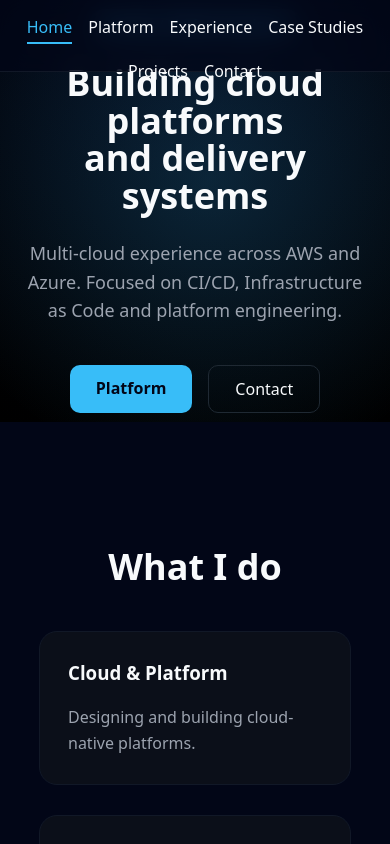
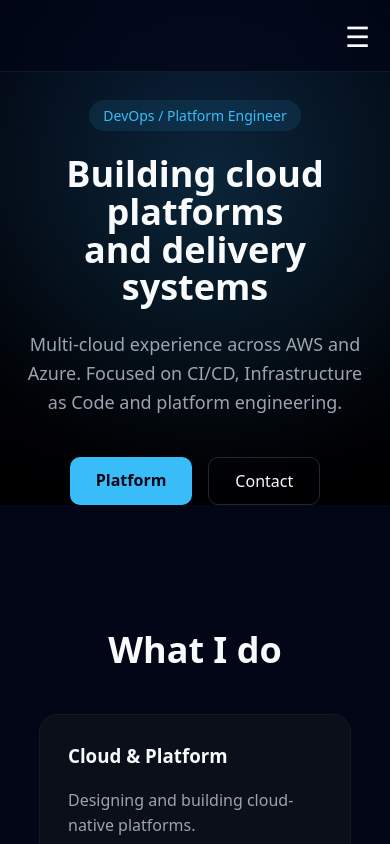
Before and after one commit to GravityZap/devops-portfolio, a React (Vite) app: page / in a window 390 px wide. Shown: the top 844 px of the page. Built offline with nearby package versions, Linux system fonts and the light colour scheme.

Commit message:
Menu refinement

```diff
--- a/src/components/Hero.jsx
+++ b/src/components/Hero.jsx
@@ -36,6 +36,7 @@ export default function Hero() {
 const styles = {
   wrapper: {
     minHeight: "50vh",
+    paddingTop: 100,
     display: "flex",
     alignItems: "center",
     justifyContent: "center",
--- a/src/components/Navbar.jsx
+++ b/src/components/Navbar.jsx
@@ -1,8 +1,36 @@
+import { useState, useEffect } from "react";
 import { NavLink } from "react-router-dom";
 
 export default function Navbar() {
+  const [open, setOpen] = useState(false);
+  const [isMobile, setIsMobile] = useState(window.innerWidth < 768);
+
+  useEffect(() => {
+    const onResize = () => setIsMobile(window.innerWidth < 768);
+    window.addEventListener("resize", onResize);
+    return () => window.removeEventListener("resize", onResize);
+  }, []);
+
   return (
     <nav style={styles.nav}>
+      {isMobile ? (
+        <>
+          <button style={styles.burger} onClick={() => setOpen(!open)}>
+            ☰
+          </button>
+
+          {open && (
+            <div style={styles.mobileMenu}>
+              <MobileNavItem to="/" onClick={() => setOpen(false)}>Home</MobileNavItem>
+              <MobileNavItem to="/platform" onClick={() => setOpen(false)}>Platform</MobileNavItem>
+              <MobileNavItem to="/experience" onClick={() => setOpen(false)}>Experience</MobileNavItem>
+              <MobileNavItem to="/case-studies" onClick={() => setOpen(false)}>Case Studies</MobileNavItem>
+              <MobileNavItem to="/projects" onClick={() => setOpen(false)}>Projects</MobileNavItem>
+              <MobileNavItem to="/contact" onClick={() => setOpen(false)}>Contact</MobileNavItem>
+            </div>
+          )}
+        </>
+      ) : (
         <div style={styles.links}>
           <NavItem to="/">Home</NavItem>
           <NavItem to="/platform">Platform</NavItem>
@@ -11,6 +39,7 @@ export default function Navbar() {
           <NavItem to="/projects">Projects</NavItem>
           <NavItem to="/contact">Contact</NavItem>
         </div>
+      )}
     </nav>
   );
 }
@@ -31,6 +60,22 @@ function NavItem({ to, children }) {
   );
 }
 
+function MobileNavItem({ to, children, onClick }) {
+  return (
+    <NavLink
+      to={to}
+      end
+      onClick={onClick}
+      style={({ isActive }) => ({
+        ...styles.mobileLink,
+        color: isActive ? "#38bdf8" : "#f8fafc"
+      })}
+    >
+      {children}
+    </NavLink>
+  );
+}
+
 const styles = {
   nav: {
     position: "fixed",
@@ -39,30 +84,54 @@ const styles = {
     width: "100%",
     height: 72,
     display: "flex",
-    justifyContent: "space-between",
+    justifyContent: "flex-end",
     alignItems: "center",
     padding: "16px 20px",
-    gap: 14,
-    flexWrap: "wrap",
     background: "rgba(2,6,23,0.75)",
     backdropFilter: "blur(12px)",
     borderBottom: "1px solid #111827",
     zIndex: 1000
   },
-  logo: {
-    fontWeight: 700,
-    letterSpacing: 0.5,
-    color: "#38bdf8"
+
+  burger: {
+    fontSize: 28,
+    background: "transparent",
+    border: "none",
+    color: "#f8fafc",
+    cursor: "pointer"
   },
+
   links: {
     display: "flex",
     gap: 16,
     flexWrap: "wrap",
     justifyContent: "center"
   },
+
   link: {
     textDecoration: "none",
     paddingBottom: 4,
     transition: "all .2s ease"
+  },
+
+  mobileMenu: {
+    position: "absolute",
+    top: 72,
+    right: 0,
+    width: "100%",
+    background: "rgba(2,6,23,0.95)",
+    backdropFilter: "blur(12px)",
+    display: "flex",
+    flexDirection: "column",
+    alignItems: "center",
+    padding: "24px 0",
+    gap: 22,
+    borderBottom: "1px solid #111827"
+  },
+
+  mobileLink: {
+    textDecoration: "none",
+    fontSize: 20,
+    fontWeight: 500
   }
 };
```
Lines whose indentation alone changed are shown as unchanged.
